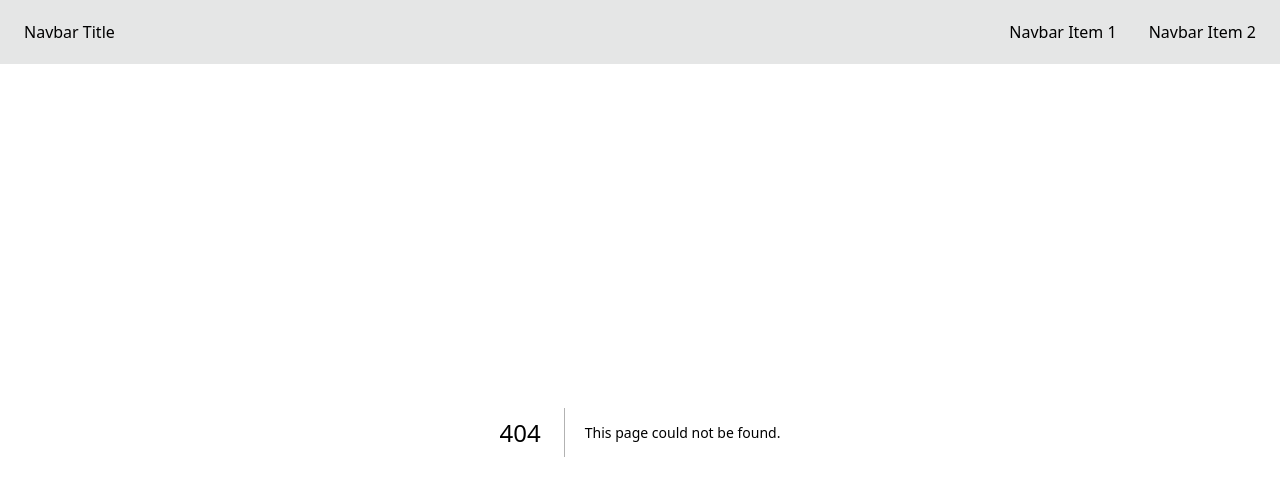
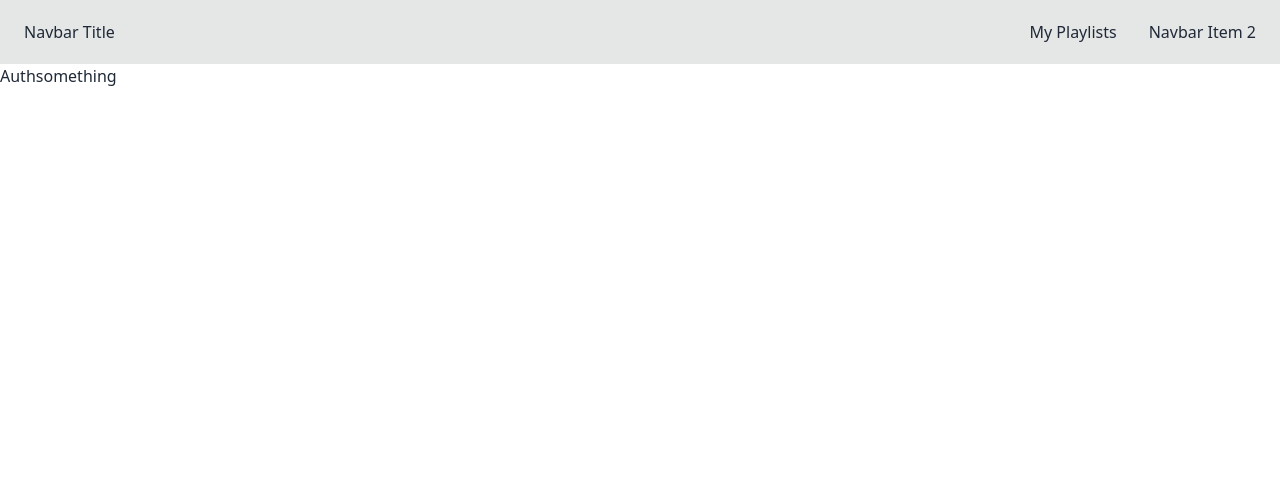
Before and after one commit to Mohd-Muneeb/gro.care-assignment, a Next.js app: page /auth in a window 1280 px wide. Before the commit this address had no page. Shown: the top 496 px of the page. Built offline with nearby package versions, Linux system fonts and the light colour scheme.

Commit message:
Completed authentication

```diff
--- /dev/null
+++ b/src/auth/index.ts
@@ -0,0 +1,6 @@
+import { getAuth } from "firebase/auth";
+import app from "~/config";
+
+const auth = getAuth(app);
+
+export default auth;
--- a/src/components/Navbar.tsx
+++ b/src/components/Navbar.tsx
@@ -41,8 +41,8 @@ const Navbar = ({ Page }: any) => {
                     </div>
                     <div className="hidden flex-none lg:block">
                         <ul className="menu menu-horizontal">
-                            <li>
-                                <a>Navbar Item 1</a>
+                            <li >
+                                <a href="/playlists">My Playlists</a>
                             </li>
                             <li>
                                 <a>Navbar Item 2</a>
--- /dev/null
+++ b/src/config/index.ts
@@ -0,0 +1,19 @@
+// Import the functions you need from the SDKs you need
+import { initializeApp } from "firebase/app";
+// TODO: Add SDKs for Firebase products that you want to use
+// https://firebase.google.com/docs/web/setup#available-libraries
+
+// Your web app's Firebase configuration
+const firebaseConfig = {
+    apiKey: "AIzaSyDSZi3R2Dg85MtiiWfVJTax7_e_tQmFqJI",
+    authDomain: "grocare-7442b.firebaseapp.com",
+    projectId: "grocare-7442b",
+    storageBucket: "grocare-7442b.appspot.com",
+    messagingSenderId: "541721047108",
+    appId: "1:541721047108:web:29338a9c51aaa26301cc11",
+};
+
+// Initialize Firebase
+const app = initializeApp(firebaseConfig);
+
+export default app;
--- /dev/null
+++ b/src/db/index.ts
@@ -0,0 +1,6 @@
+import { getFirestore } from "firebase/firestore";
+import app from "~/config";
+
+const db = getFirestore(app);
+
+export default db;
--- /dev/null
+++ b/src/features/authSlice.ts
@@ -0,0 +1,28 @@
+import { createSlice } from "@reduxjs/toolkit";
+import type { PayloadAction } from "@reduxjs/toolkit";
+import type { User } from "firebase/auth";
+
+const initialState = {
+    user: undefined,
+};
+
+interface State {
+    user: User | undefined;
+}
+
+const userSlice = createSlice({
+    name: "page",
+    initialState,
+    reducers: {
+        addUser(state: State, action: PayloadAction<User>) {
+            state.user = action.payload;
+        },
+        removeUser(state) {
+            state.user = undefined;
+        },
+    },
+});
+
+export const { addUser, removeUser } = userSlice.actions;
+
+export default userSlice.reducer;
--- /dev/null
+++ b/src/pages/auth.tsx
@@ -0,0 +1,43 @@
+import React from "react";
+import { signInWithPopup, GoogleAuthProvider } from "firebase/auth";
+import auth from "~/auth";
+import db from "~/db";
+import { collection, addDoc } from "firebase/firestore";
+
+const Auth = () => {
+    const provider = new GoogleAuthProvider();
+
+    const handleSignIn = () => {
+        signInWithPopup(auth, provider)
+            .then(async (result) => {
+                const credential =
+                    GoogleAuthProvider.credentialFromResult(result);
+                // const token = credential.accessToken;
+                // The signed-in user info.
+                const user = result.user;
+                const docRef = await addDoc(collection(db, "users"), {
+                    name: user.displayName,
+                    email: user.email,
+                    pic: user.photoURL,
+                    watchLists: [],
+                });
+
+                console.log("Document written as ", docRef.id);
+            })
+            .catch((error) => {
+                // Handle Errors here.
+                alert(
+                    "An Error Occured with Signin, try again later or contact the maintainer of this website"
+                );
+                console.log(error);
+            });
+    };
+    return (
+        <div>
+            Auth
+            <button onClick={() => handleSignIn()}>something</button>
+        </div>
+    );
+};
+
+export default Auth;
--- /dev/null
+++ b/src/pages/playlists.tsx
@@ -0,0 +1,9 @@
+import React from 'react'
+
+const Playlists = () => {
+  return (
+    <div>Playlists</div>
+  )
+}
+
+export default Playlists
```
